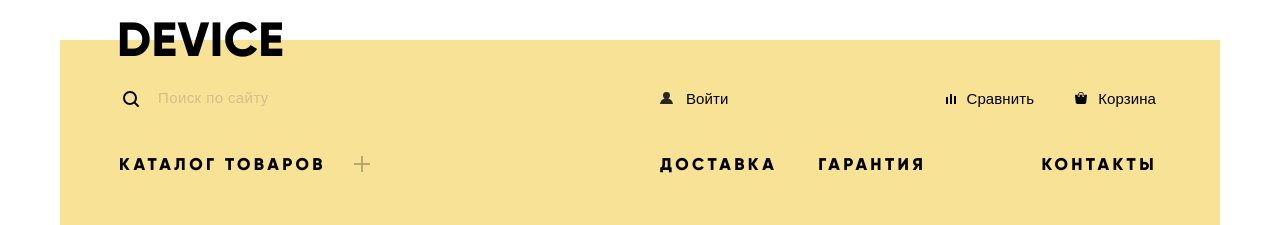
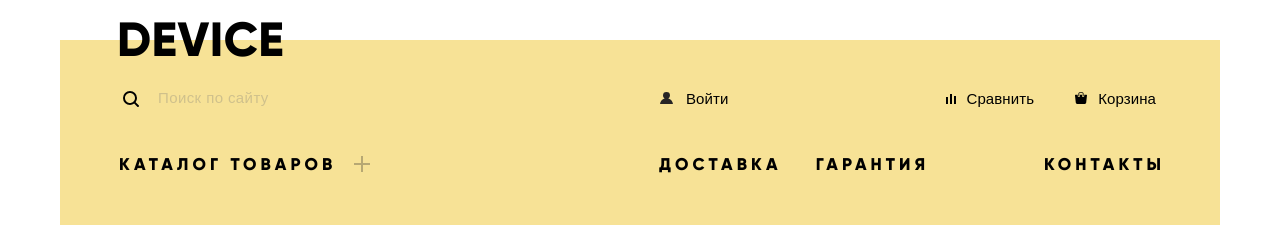
Before and after one commit to Akvy/447815-device, a plain HTML site: page index.html in a window 1280 px wide. Shown: the top 225 px of the page. Drawn offline with nearby package versions, Linux system fonts and the light colour scheme.

Commit message:
А теперь?

```diff
--- a/css/style.css
+++ b/css/style.css
@@ -410,6 +410,8 @@ a {
 .header-service-links > li:first-child {
   position: relative;
 
+  width: 260px;
+  margin-right: 280px;
   margin-left: 4px;
 }
 
@@ -428,16 +430,13 @@ a {
   opacity: 0.3;
 }
 
-.header-service-links > li:nth-child(2) {
-  margin-left: 334px;
-}
-
 .header-service-links > li:nth-child(3) {
-  margin-left: 41px;
+  margin-left: 34px;
 }
 
 .header-service-links > li:nth-child(4) {
-  margin-left: 115px;
+  margin-left: auto;
+  margin-right: 10px;
 }
 
 .header-service-link {
@@ -445,7 +444,7 @@ a {
   font-size: 17px;
   color: #000000;
   text-transform: uppercase;
-  letter-spacing: 0.20em;
+  letter-spacing: 0.24em;
 }
 
 .header-user-links a:hover,
```
